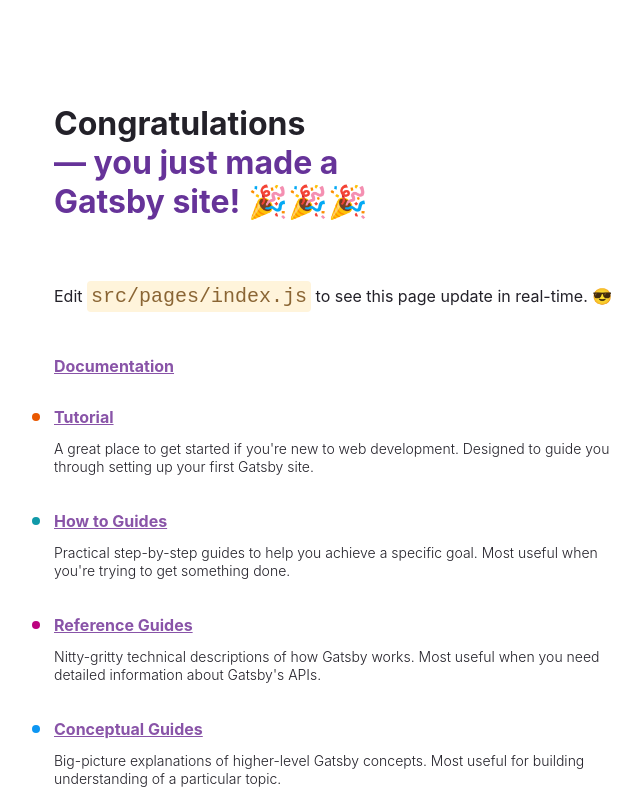
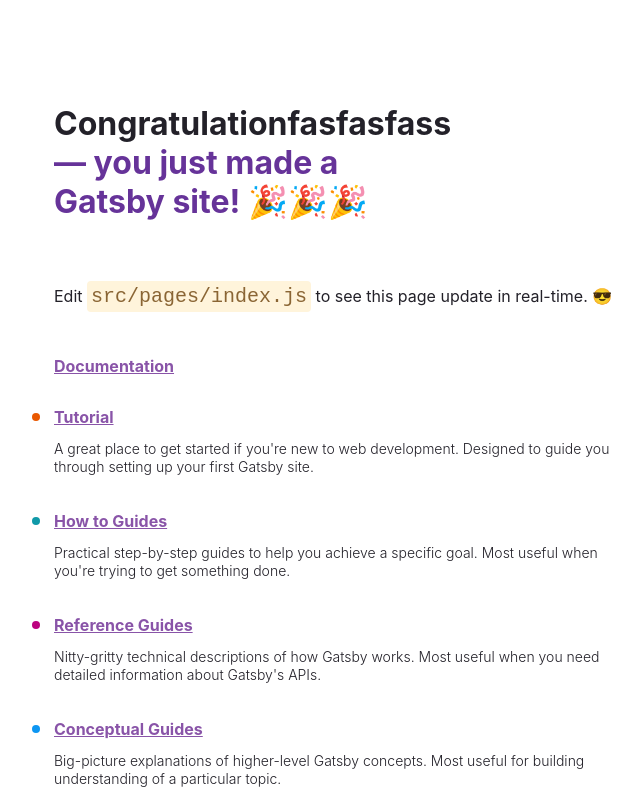
Before and after one commit to klem95/curry_nam_nam_portfolio, a Gatsby site: page / in a window 1280 px wide. Shown: the top 800 px of the page, without its empty margins (50-692 px from the left). Built offline with nearby package versions, Linux system fonts and the light colour scheme; Gatsby itself is replaced by a stand-in of ours.

Commit message:
initial import

```diff
--- a/src/pages/index.js
+++ b/src/pages/index.js
@@ -131,7 +131,7 @@ const IndexPage = () => {
     <main style={pageStyles}>
       <title>Home Page</title>
       <h1 style={headingStyles}>
-        Congratulations
+        Congratulationfasfasfass
         <br />
         <span style={headingAccentStyles}>— you just made a Gatsby site! </span>
         <span role="img" aria-label="Party popper emojis">
```
